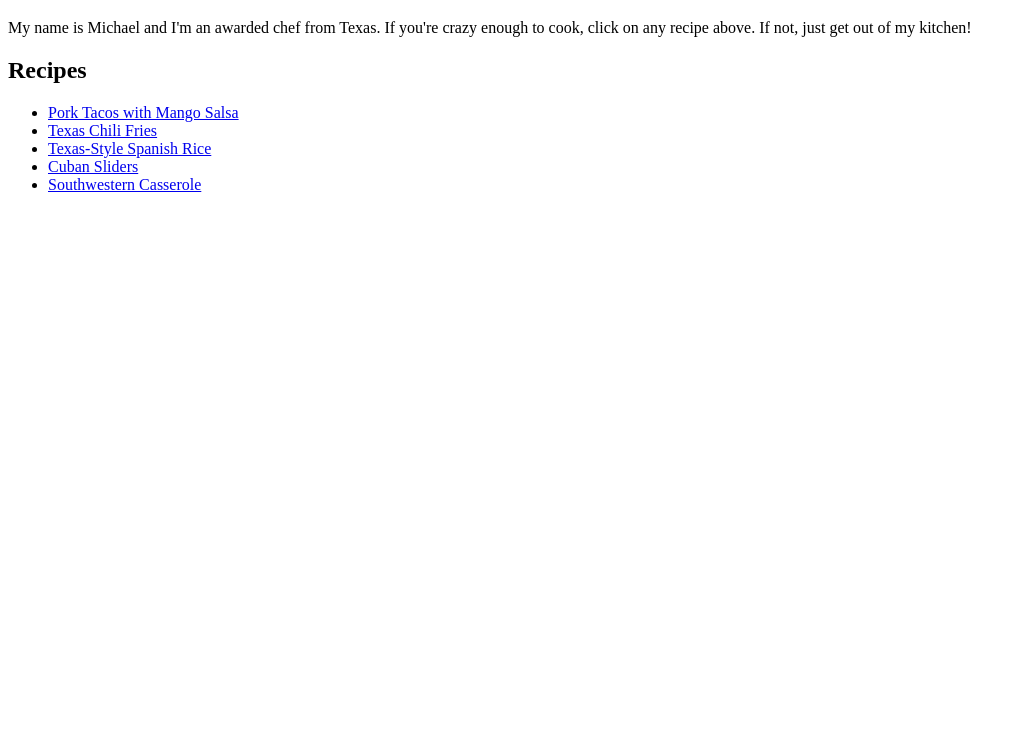
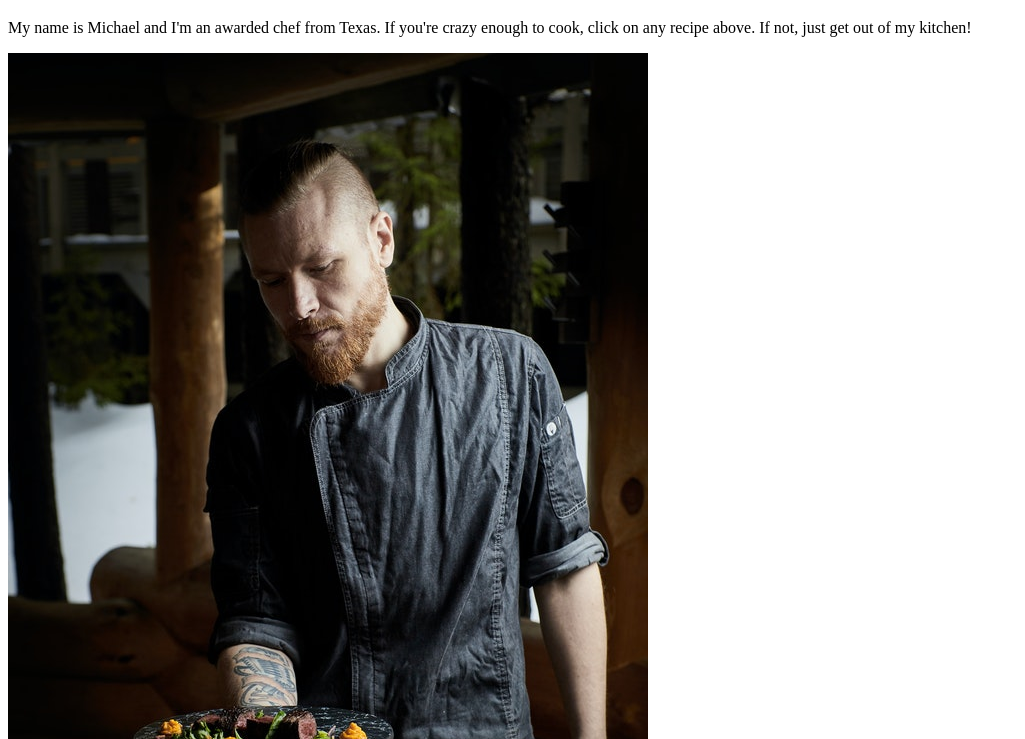
Before and after one commit to wavesinaroom/my_odin_project_recipes, a plain HTML site: page index.html in a window 1280 px wide. Shown: the part 61-800 px from the top of the page, without its empty margins (0-1025 px from the left). Drawn offline with Linux system fonts and the light colour scheme.

Commit message:
[Feature] Add cook pic to index.html

```diff
--- a/index.html
+++ b/index.html
@@ -7,6 +7,7 @@
   <body>
     <h1>Welcome to The Wild Kitchen Recipe Online Book</h1>
     <p>My name is Michael and I'm an awarded chef from Texas. If you're crazy enough to cook, click on any recipe above. If not, just get out of my kitchen!</p>
+    <img src="./images/cook.jpg" alt="">
     <h2>Recipes</h2>
       <ul>
         <li> <a href="./recipes/pork-tacos.html">Pork Tacos with Mango Salsa</a> </li>
```
Also changed, not shown: images/cook.jpg (added).
